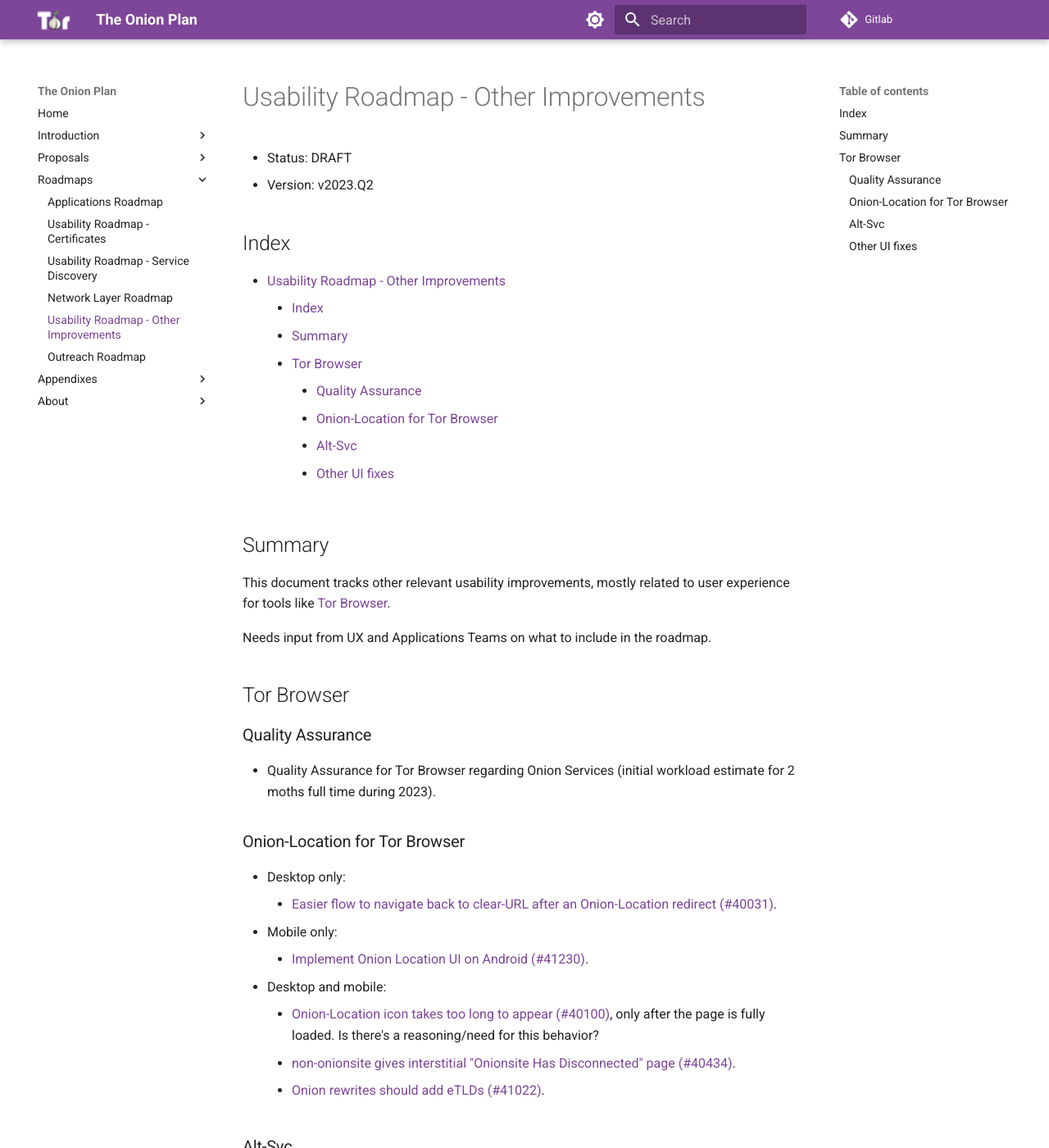
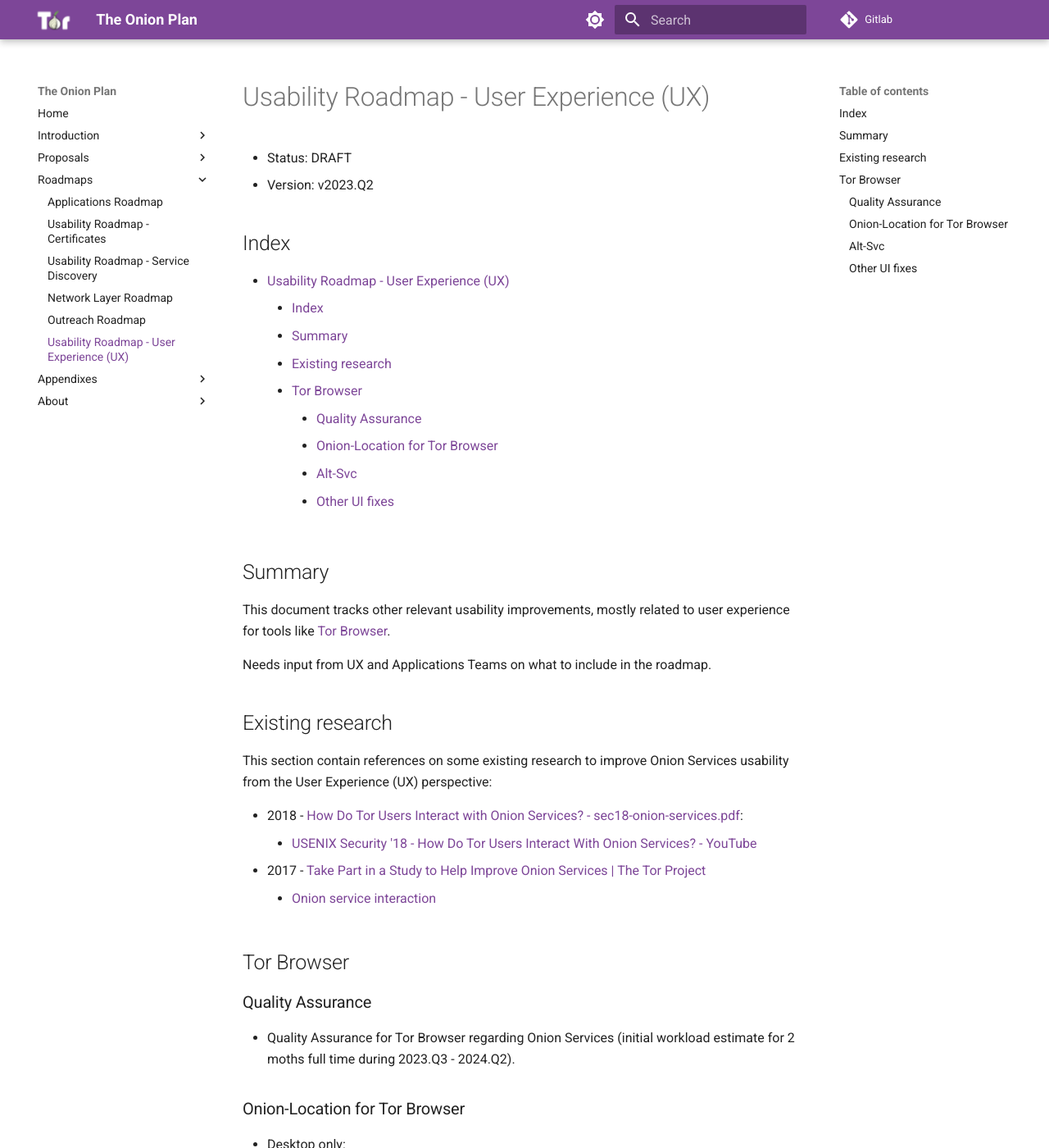
Before and after one commit to offsoc/onionplan, an MkDocs documentation site: the page built from docs/roadmaps/ux.md, in a window 1280 px wide and 1400 px high. Shown: the whole window at 82% size. Built offline with MkDocs 1.6.1 and Material for MkDocs 9.7.7, drawn with Linux system fonts in a browser that asks for light colours.

Commit message:
Feat: move docs/roadmaps/other.md to docs/roadmaps/ux.md and add research section

```diff
--- a/docs/roadmaps/other.md
+++ b/docs/roadmaps/ux.md
@@ -1,4 +1,4 @@
-# Usability Roadmap - Other Improvements
+# Usability Roadmap - User Experience (UX)
 
 * Status: DRAFT
 * Version: v2023.Q2
@@ -16,12 +16,22 @@ Needs input from UX and Applications Teams on what to include in the roadmap.
 
 [Tor Browser]: https://www.torproject.org/download/
 
+## Existing research
+
+This section contain references on some existing research to improve Onion
+Services usability from the User Experience (UX) perspective:
+
+* 2018 - [How Do Tor Users Interact with Onion Services? - sec18-onion-services.pdf](https://nymity.ch/onion-services/pdf/sec18-onion-services.pdf):
+    * [USENIX Security '18 - How Do Tor Users Interact With Onion Services? - YouTube](https://www.youtube.com/watch?v=MYR4sB3wPOg)
+* 2017 - [Take Part in a Study to Help Improve Onion Services | The Tor Project](https://blog.torproject.org/take-part-study-help-improve-onion-services/)
+    * [Onion service interaction](https://nymity.ch/onion-services/)
+
 ## Tor Browser
 
 ### Quality Assurance
 
 * Quality Assurance for Tor Browser regarding Onion Services (initial workload
-  estimate for 2 moths full time during 2023).
+  estimate for 2 moths full time during 2023.Q3 - 2024.Q2).
 
 ### Onion-Location for Tor Browser
 
--- a/mkdocs.yml
+++ b/mkdocs.yml
@@ -67,6 +67,7 @@ plugins:
        '4 - About/CREDITS.md'                                                  : 'about/credits.md'
        '4 - About/Contact.md'                                                  : 'about/contact.md'
        '4 - About/LICENSE.md'                                                  : 'about/license.md'
+       'roadmaps/other.md'                                                     : 'docs/roadmaps/ux.md'
 
 markdown_extensions:
   - footnotes
```
